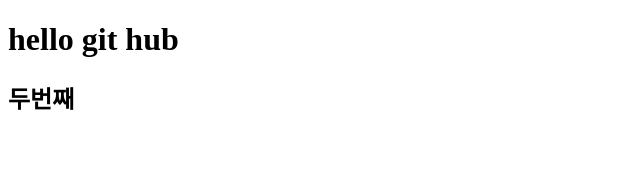
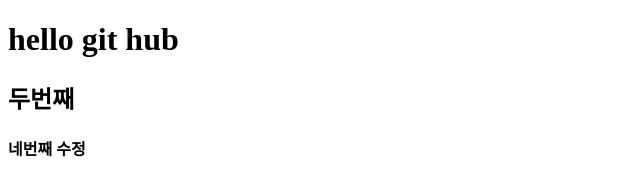
Before and after one commit to ODASAKURA19990312/soldesk-802, a plain HTML site: page index.html in a window 1280 px wide. Shown: the whole page, without its empty margins (0-640 px from the left). Drawn offline with Linux system fonts and the light colour scheme.

Commit message:
4번째 수정

```diff
--- a/index.html
+++ b/index.html
@@ -8,6 +8,7 @@
 <body>
     <h1>hello git hub</h1>
     <h2> 두번째 </h2>
+    <h4> 네번째 수정</h4>
 
 </body>
 </html>
```
